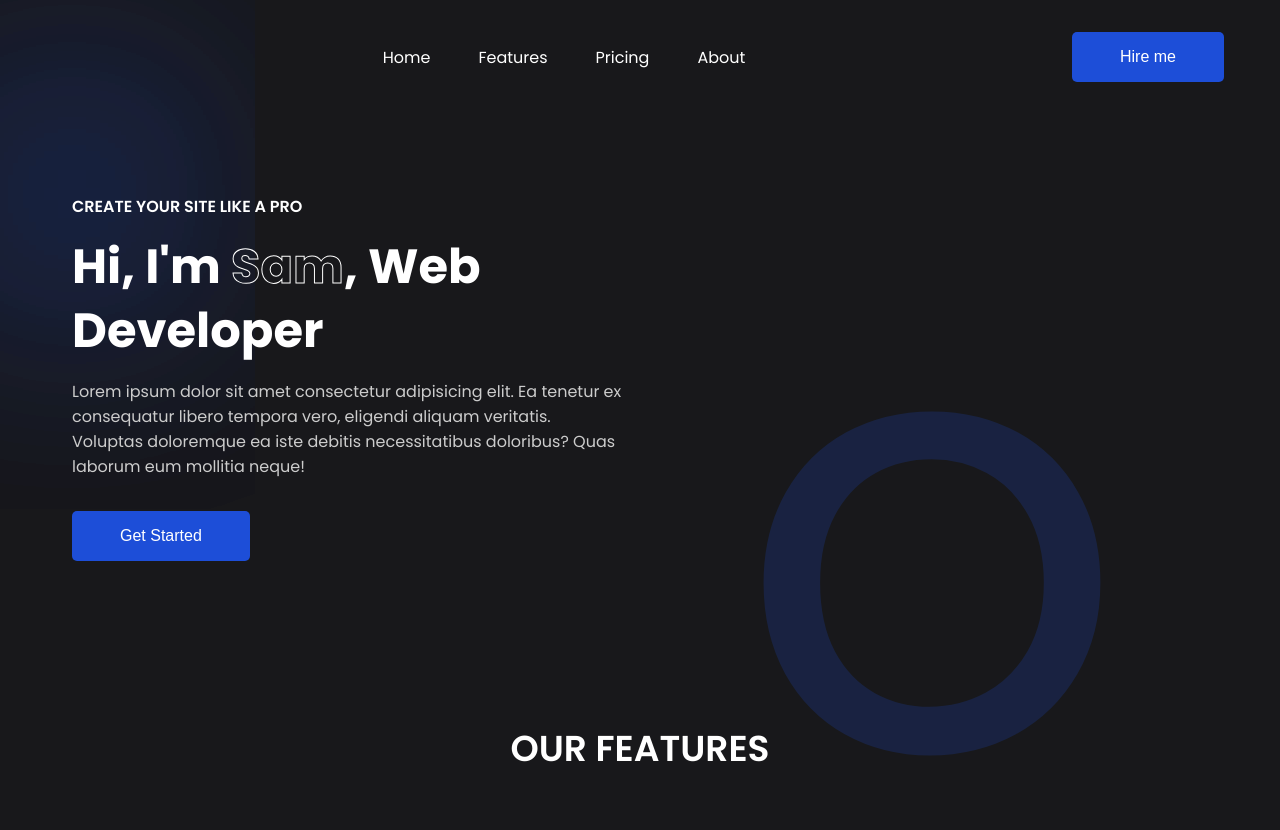
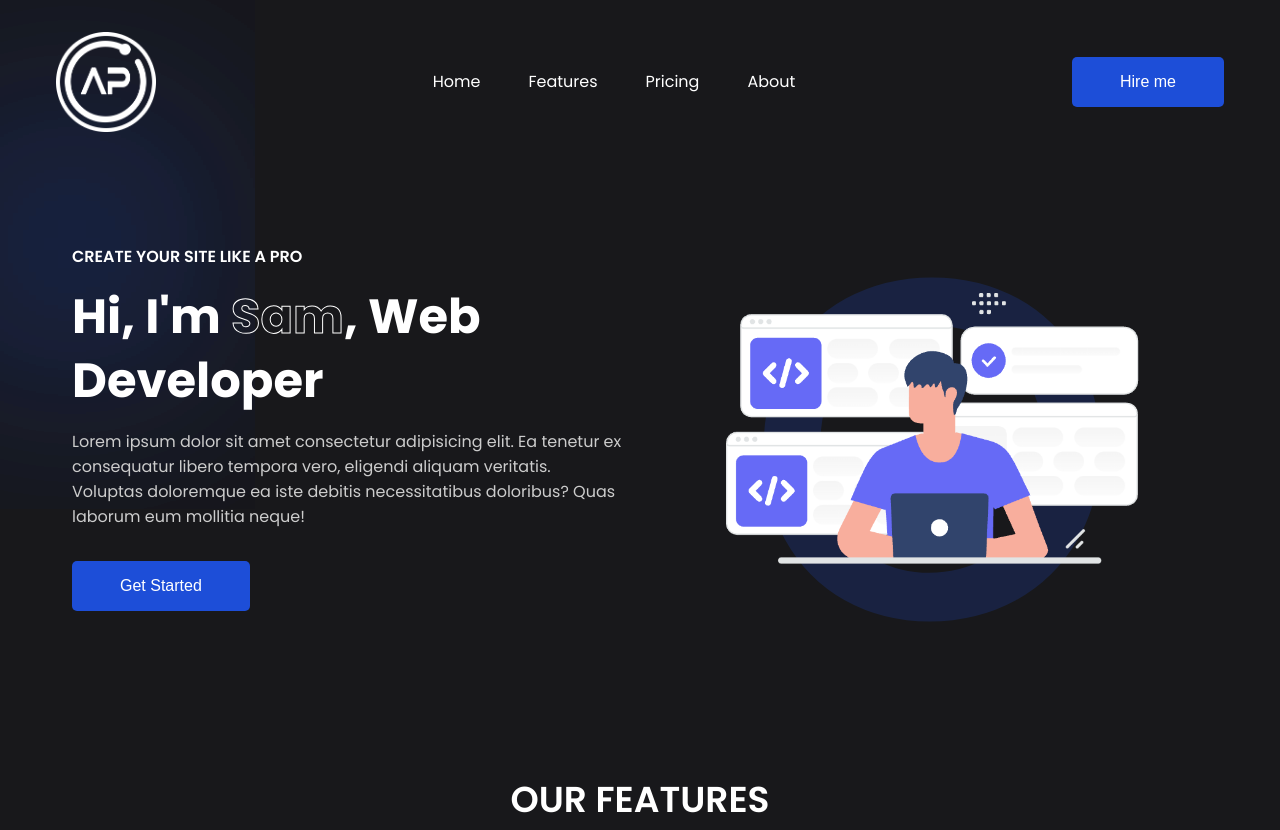
Before and after one commit to anigmatov/web-host, a plain HTML site: page index.html in a window 1280 px wide. Shown: the top 830 px of the page. Drawn offline with nearby package versions, Linux system fonts and the light colour scheme.

Commit message:
Update index.html

```diff
--- a/index.html
+++ b/index.html
@@ -12,7 +12,7 @@
   <nav>
     <div class="nav-logo">
       <a href="#">
-        <img src="images/logo.png" alt="">
+        <img src="logo.png" alt="">
       </a>
     </div>
 
@@ -36,7 +36,7 @@
       <button class="btn">Get Started</button>
     </div>
     <div class="image">
-      <img src="images/header.png" alt="">
+      <img src="header.png" alt="">
     </div>
   </header>
 
@@ -174,7 +174,7 @@
     <span class="blur"></span>
     <div class="column">
       <div class="logo">
-        <img src="images/logo.png" alt="">
+        <img src="logo.png" alt="">
       </div>
       <p>Lorem ipsum dolor sit amet consectetur, adipisicing elit.</p>
       <div class="socials">
```
